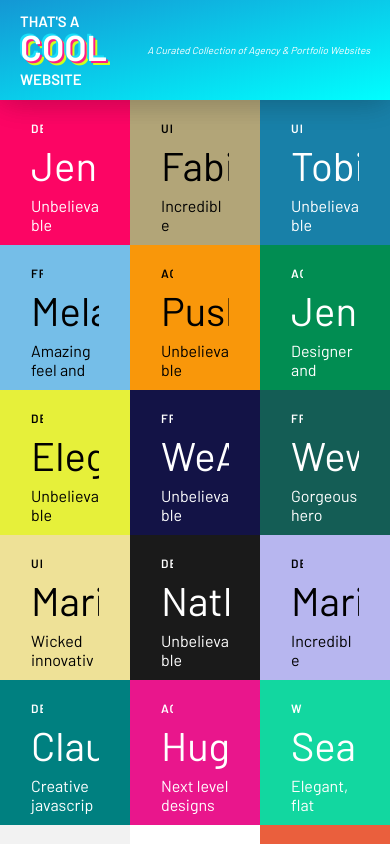
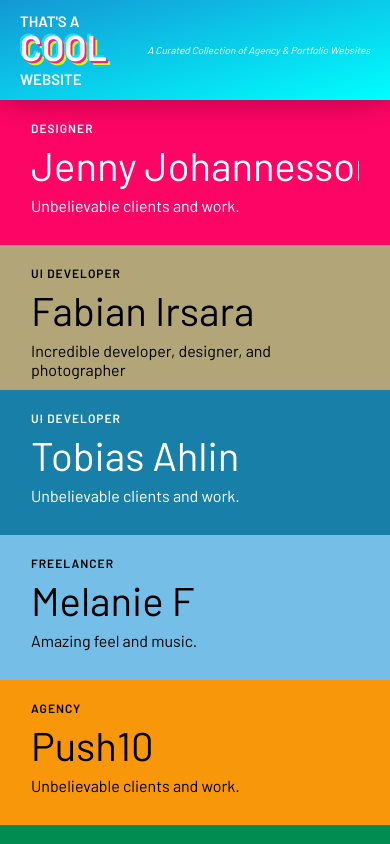
Before and after one commit to sathyaram/thatsacoolwebsite, a React (Create React App) app: page / in a window 390 px wide. Shown: the top 844 px of the page. Built offline with nearby package versions, Linux system fonts and the light colour scheme.

Commit message:
completely flex responsive

```diff
--- a/src/Article/Article.scss
+++ b/src/Article/Article.scss
@@ -21,19 +21,28 @@ article {
 
 
   @media screen and (min-width: 2250px) {
-    width: 20%;
+    flex-basis: 17%;
+    &:hover {
+      flex-basis: 17%;
+    }
   }
 
   @media screen and (min-width: 1920px) {
-    width: 25%;
+    flex-basis: 22%;
+    &:hover {
+      flex-basis: 22%;
+    }
   }
 
   @media screen and (max-width: 1200px) {
-    width: 50%;
+    flex-basis: 43%;
+    &:hover {
+      flex-basis: 43%;
+    }
   }
 
   @media screen and (max-width: 800px) {
-    width: 100%;
+    flex-basis: 100%;
   }
 
   .logged-in {
```
